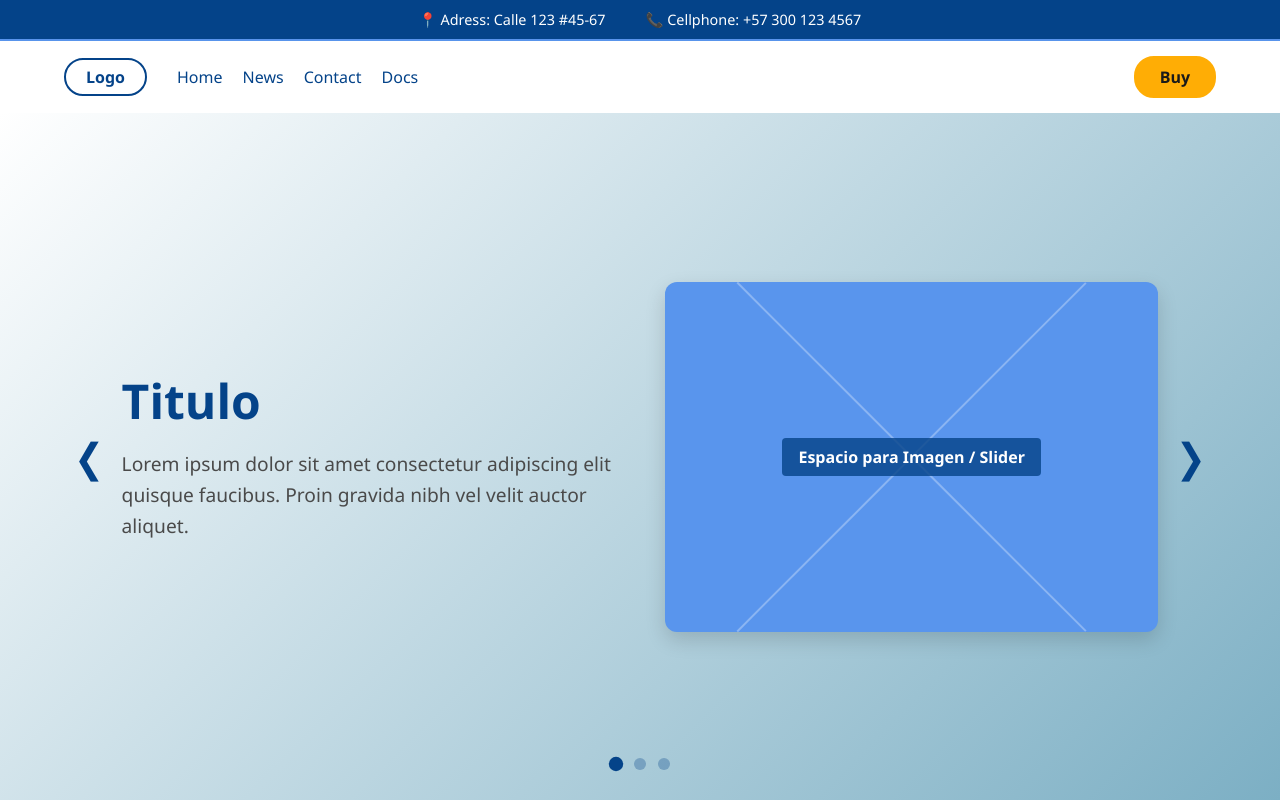
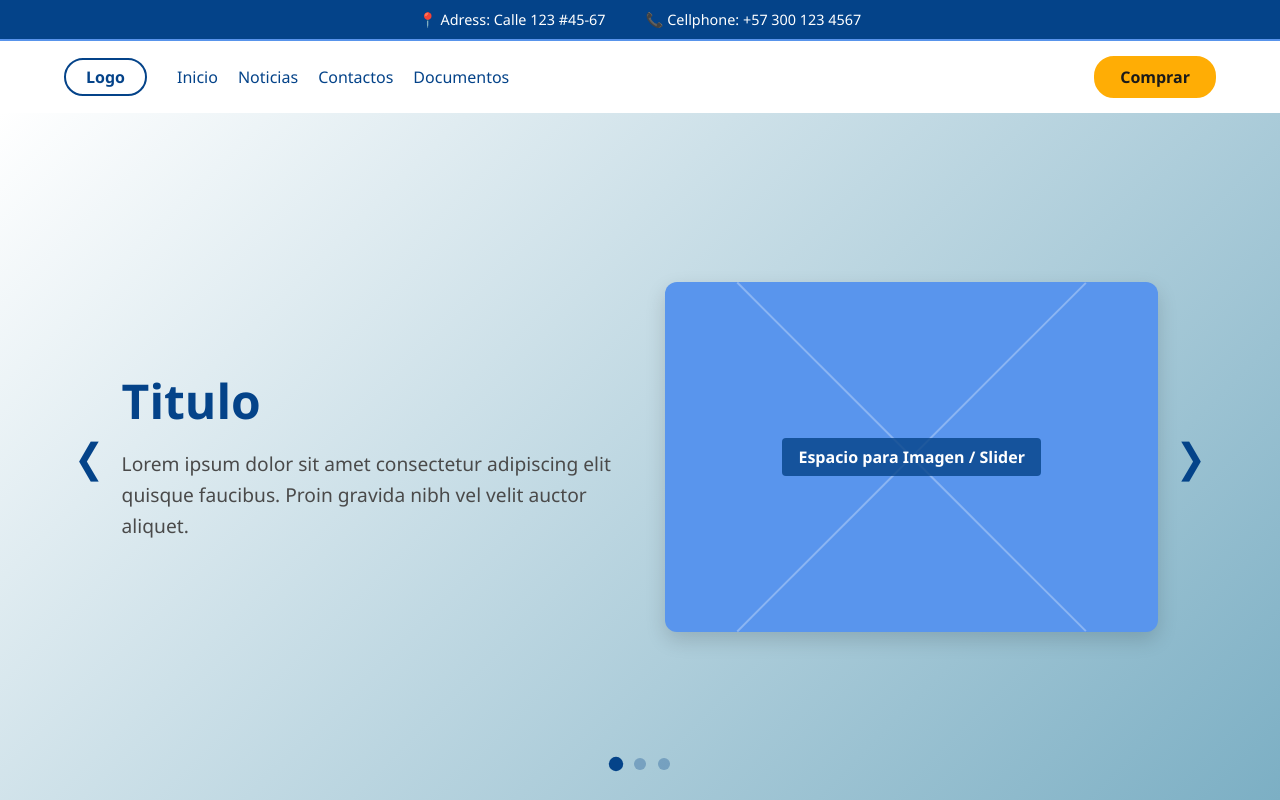
Before and after one commit to xaca/cadaver_exquisito, a plain HTML site: page index.html in a window 1280 px wide. Drawn offline with Linux system fonts and the light colour scheme.

Commit message:
Update index.html

```diff
--- a/index.html
+++ b/index.html
@@ -283,13 +283,13 @@
             <a href="#" class="logo">Logo</a>
 
             <ul class="nav-menu">
-                <li><a href="#">Home</a></li>
-                <li><a href="#">News</a></li>
-                <li><a href="#">Contact</a></li>
-                <li><a href="#">Docs</a></li>
+                <li><a href="#">Inicio</a></li>
+                <li><a href="#">Noticias</a></li>
+                <li><a href="#">Contactos</a></li>
+                <li><a href="#">Documentos</a></li>
             </ul>
         </div>
-        <a href="#" class="btn-buy">Buy</a>
+        <a href="#" class="btn-buy">Comprar</a>
     </nav>
 
     <main class="hero-slider">
```
